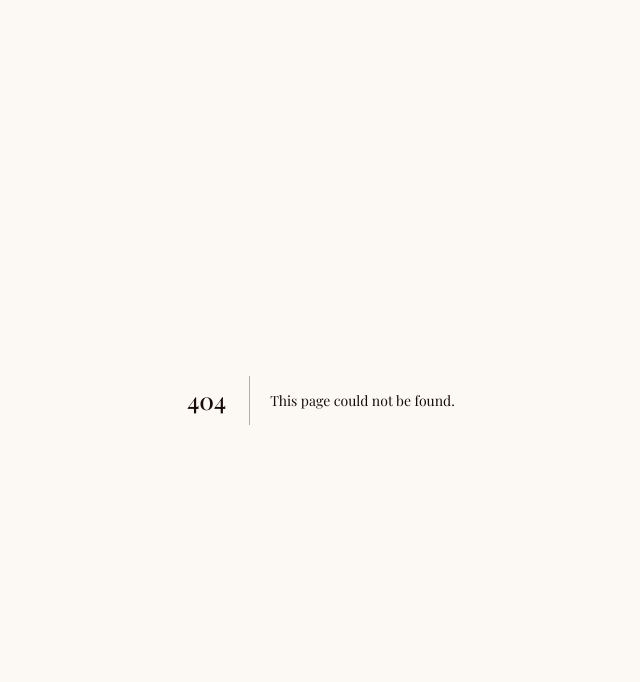
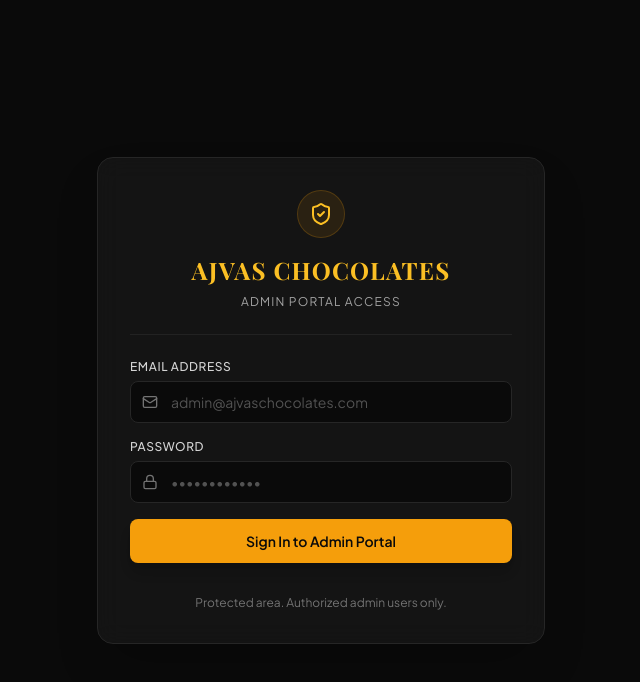
Before and after one commit to ajvaschocolates/ajvas-chocolates, a Next.js app: page /admin/login in a window 1280 px wide. Before the commit this address had no page. Shown: the top 682 px of the page, without its empty margins (319-959 px from the left). Built offline with nearby package versions, Linux system fonts and the light colour scheme; a web font is replaced by a local one.

Commit message:
feat: implement admin portal with login page, dashboard, and sign-out component

```diff
--- /dev/null
+++ b/src/app/admin/login/page.tsx
@@ -0,0 +1,168 @@
+"use client";
+
+import { useState } from "react";
+import { useRouter } from "next/navigation";
+import { createClient } from "@/lib/supabase/client";
+import { Lock, Mail, AlertCircle, Loader2, ShieldCheck } from "lucide-react";
+
+export default function AdminLoginPage() {
+  const router = useRouter();
+  const [email, setEmail] = useState("");
+  const [password, setPassword] = useState("");
+  const [loading, setLoading] = useState(false);
+  const [errorMessage, setErrorMessage] = useState<string | null>(null);
+
+  async function handleSubmit(e: React.FormEvent) {
+    e.preventDefault();
+    setErrorMessage(null);
+
+    const trimmedEmail = email.trim();
+    if (!trimmedEmail || !password) {
+      setErrorMessage("Please enter both email address and password.");
+      return;
+    }
+
+    setLoading(true);
+
+    try {
+      const supabase = createClient();
+
+      // 1. Authenticate user credentials via Supabase Auth
+      const { data: authData, error: authError } =
+        await supabase.auth.signInWithPassword({
+          email: trimmedEmail,
+          password: password,
+        });
+
+      if (authError || !authData.user) {
+        setErrorMessage(
+          authError?.message || "Invalid login credentials. Please try again."
+        );
+        setLoading(false);
+        return;
+      }
+
+      // 2. Authorize admin privileges via public.is_admin() RPC helper
+      const { data: isAdmin, error: adminError } = await supabase.rpc("is_admin");
+
+      if (adminError || !isAdmin) {
+        // Log out immediately if user is authenticated but not an admin
+        await supabase.auth.signOut();
+        setErrorMessage(
+          "Access Denied: This account is not authorized as an administrator."
+        );
+        setLoading(false);
+        return;
+      }
+
+      // 3. Successful login & authorization -> navigate to admin dashboard
+      router.push("/admin");
+      router.refresh();
+    } catch (err) {
+      setErrorMessage(
+        err instanceof Error ? err.message : "An unexpected error occurred."
+      );
+      setLoading(false);
+    }
+  }
+
+  return (
+    <main className="flex min-h-screen flex-col items-center justify-center p-4 bg-neutral-950 text-neutral-100">
+      <div className="w-full max-w-md p-8 rounded-2xl border border-neutral-800 bg-neutral-900/80 backdrop-blur-md shadow-2xl space-y-6">
+        {/* Header */}
+        <div className="text-center space-y-2">
+          <div className="inline-flex items-center justify-center w-12 h-12 rounded-full bg-amber-500/10 text-amber-400 mb-2 border border-amber-500/20">
+            <ShieldCheck className="w-6 h-6" />
+          </div>
+          <h1 className="text-2xl font-bold tracking-wider text-amber-400 font-serif">
+            AJVAS CHOCOLATES
+          </h1>
+          <p className="text-xs uppercase tracking-widest text-neutral-400">
+            Admin Portal Access
+          </p>
+        </div>
+
+        <div className="h-px bg-neutral-800/80 w-full" />
+
+        {/* Error Alert */}
+        {errorMessage && (
+          <div className="flex items-start gap-3 p-3.5 rounded-lg bg-red-950/60 border border-red-800/50 text-red-200 text-sm">
+            <AlertCircle className="w-5 h-5 text-red-400 shrink-0 mt-0.5" />
+            <p className="leading-snug">{errorMessage}</p>
+          </div>
+        )}
+
+        {/* Form */}
+        <form onSubmit={handleSubmit} className="space-y-4">
+          <div>
+            <label
+              htmlFor="email"
+              className="block text-xs font-medium text-neutral-300 uppercase tracking-wider mb-1.5"
+            >
+              Email Address
+            </label>
+            <div className="relative">
+              <div className="absolute inset-y-0 left-0 pl-3 flex items-center pointer-events-none text-neutral-500">
+                <Mail className="w-4 h-4" />
+              </div>
+              <input
+                id="email"
+                type="email"
+                required
+                value={email}
+                onChange={(e) => setEmail(e.target.value)}
+                placeholder="admin@ajvaschocolates.com"
+                disabled={loading}
+                className="w-full pl-10 pr-4 py-2.5 bg-neutral-950 border border-neutral-800 rounded-lg text-neutral-100 placeholder-neutral-600 focus:outline-none focus:border-amber-500 focus:ring-1 focus:ring-amber-500 text-sm disabled:opacity-50 transition"
+              />
+            </div>
+          </div>
+
+          <div>
+            <label
+              htmlFor="password"
+              className="block text-xs font-medium text-neutral-300 uppercase tracking-wider mb-1.5"
+            >
+              Password
+            </label>
+            <div className="relative">
+              <div className="absolute inset-y-0 left-0 pl-3 flex items-center pointer-events-none text-neutral-500">
+                <Lock className="w-4 h-4" />
+              </div>
+              <input
+                id="password"
+                type="password"
+                required
+                value={password}
+                onChange={(e) => setPassword(e.target.value)}
+                placeholder="••••••••••••"
+                disabled={loading}
+                className="w-full pl-10 pr-4 py-2.5 bg-neutral-950 border border-neutral-800 rounded-lg text-neutral-100 placeholder-neutral-600 focus:outline-none focus:border-amber-500 focus:ring-1 focus:ring-amber-500 text-sm disabled:opacity-50 transition"
+              />
+            </div>
+          </div>
+
+          <button
+            type="submit"
+            disabled={loading}
+            className="w-full py-3 px-4 bg-amber-500 hover:bg-amber-400 text-neutral-950 font-semibold rounded-lg shadow-lg hover:shadow-amber-500/10 transition duration-200 flex items-center justify-center gap-2 text-sm disabled:opacity-50 cursor-pointer disabled:cursor-not-allowed"
+          >
+            {loading ? (
+              <>
+                <Loader2 className="w-4 h-4 animate-spin" />
+                Authenticating...
+              </>
+            ) : (
+              "Sign In to Admin Portal"
+            )}
+          </button>
+        </form>
+
+        {/* Footer Note */}
+        <p className="text-center text-xs text-neutral-500 pt-2">
+          Protected area. Authorized admin users only.
+        </p>
+      </div>
+    </main>
+  );
+}
--- a/src/app/admin/page.tsx
+++ b/src/app/admin/page.tsx
@@ -1,5 +1,7 @@
 import { redirect } from "next/navigation";
 import { getAdminSession } from "@/lib/supabase/auth";
+import SignOutButton from "@/components/admin/SignOutButton";
+import { ShieldCheck, UserCheck } from "lucide-react";
 
 export default async function AdminPage() {
   const { user, isAdmin } = await getAdminSession();
@@ -14,14 +16,35 @@
 
   return (
     <main className="flex min-h-screen flex-col items-center justify-center p-8 bg-neutral-950 text-neutral-100">
-      <div className="max-w-md w-full p-8 rounded-xl border border-neutral-800 bg-neutral-900/60 backdrop-blur text-center space-y-4 shadow-xl">
-        <h1 className="text-2xl font-bold tracking-wider text-amber-400">
-          AJVAS ADMIN AREA
-        </h1>
+      <div className="max-w-md w-full p-8 rounded-2xl border border-neutral-800 bg-neutral-900/80 backdrop-blur-md text-center space-y-6 shadow-2xl">
+        <div className="inline-flex items-center justify-center w-12 h-12 rounded-full bg-amber-500/10 text-amber-400 border border-amber-500/20">
+          <ShieldCheck className="w-6 h-6" />
+        </div>
+
+        <div className="space-y-1">
+          <h1 className="text-2xl font-bold tracking-wider text-amber-400 font-serif">
+            AJVAS ADMIN AREA
+          </h1>
+          <p className="text-xs uppercase tracking-widest text-neutral-400">
+            Authorization Verified
+          </p>
+        </div>
+
         <div className="h-px bg-neutral-800 w-full" />
-        <p className="text-sm text-neutral-400">
-          Admin session and authorization verified.
-        </p>
+
+        <div className="bg-neutral-950/80 border border-neutral-800/80 rounded-xl p-4 text-left space-y-2">
+          <div className="flex items-center gap-2 text-neutral-400 text-xs uppercase tracking-wider font-semibold">
+            <UserCheck className="w-4 h-4 text-amber-400" />
+            Authenticated Administrator
+          </div>
+          <p className="text-sm font-medium text-neutral-200 truncate pl-6">
+            {user.email}
+          </p>
+        </div>
+
+        <div className="pt-2 flex justify-center">
+          <SignOutButton />
+        </div>
       </div>
     </main>
   );
--- /dev/null
+++ b/src/components/admin/SignOutButton.tsx
@@ -0,0 +1,39 @@
+"use client";
+
+import { useState } from "react";
+import { useRouter } from "next/navigation";
+import { createClient } from "@/lib/supabase/client";
+import { LogOut, Loader2 } from "lucide-react";
+
+export default function SignOutButton() {
+  const router = useRouter();
+  const [loading, setLoading] = useState(false);
+
+  async function handleSignOut() {
+    setLoading(true);
+    try {
+      const supabase = createClient();
+      await supabase.auth.signOut();
+      router.push("/admin/login");
+      router.refresh();
+    } catch (err) {
+      console.error("Sign out error:", err);
+      setLoading(false);
+    }
+  }
+
+  return (
+    <button
+      onClick={handleSignOut}
+      disabled={loading}
+      className="inline-flex items-center gap-2 px-4 py-2 bg-neutral-800 hover:bg-neutral-700 text-neutral-200 hover:text-white rounded-lg border border-neutral-700/60 text-xs font-medium transition cursor-pointer disabled:opacity-50"
+    >
+      {loading ? (
+        <Loader2 className="w-3.5 h-3.5 animate-spin" />
+      ) : (
+        <LogOut className="w-3.5 h-3.5 text-neutral-400" />
+      )}
+      Sign Out
+    </button>
+  );
+}
```
